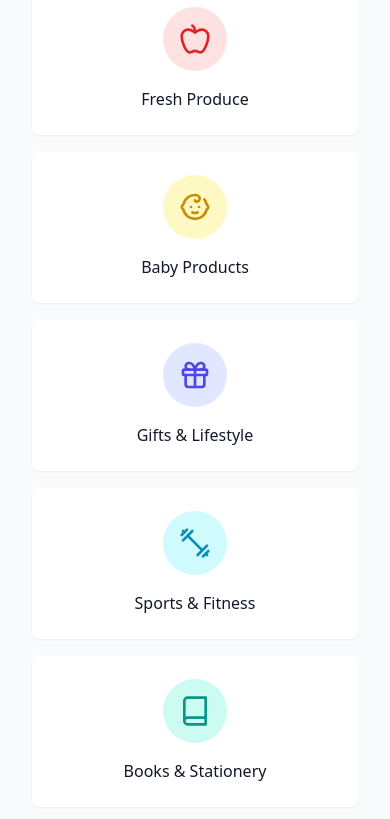
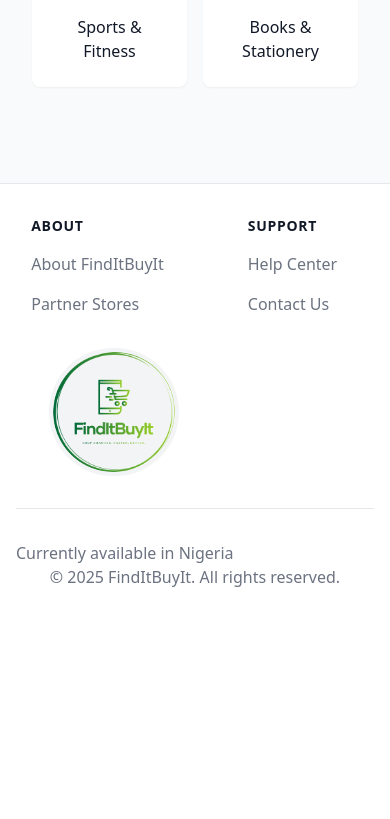
Before and after one commit to JikaMana/FindItBuyIt, a React (Vite) app: page /categories in a window 390 px wide. Shown: the part 2213-3032 px from the top of the page. After the commit the page ends 2834 px from the top, so only its background shows below. Built offline with nearby package versions, Linux system fonts and the light colour scheme; no server answers.

Commit message:
categories section

```diff
--- a/src/components/Layout.jsx
+++ b/src/components/Layout.jsx
@@ -1,4 +1,4 @@
-import React from "react";
+import React, { useRef, useState } from "react";
 import { Search, ShoppingBag, User, Menu } from "lucide-react";
 import { Link } from "react-router-dom";
 import Logo from "/images/FindItBuyItLogo.png";
@@ -120,10 +120,11 @@ export function Layout({ children }) {
             </div>
           </div>
           <div className="mt-8 pt-8 border-t border-gray-200">
-            <p className="text-sm text-gray-500">
-              Currently available in Nigeria
+            <p className="text-gray-500">Currently available in Nigeria</p>
+            <p className="text-gray-500 font-medium text-center">
+              &copy; <span>{new Date().getFullYear()}</span> FindItBuyIt. All
+              rights reserved.
             </p>
-            <p className="text-sm text-gray-500"></p>
           </div>
         </div>
       </footer>
--- a/src/hooks/useProducts.js
+++ b/src/hooks/useProducts.js
@@ -1,4 +1,5 @@
 import { useState, useEffect } from "react";
+// import url from "../../_data/products/product.json"
 
 const useProducts = () => {
   const [featuredProducts, setFeaturedProducts] = useState([]);
@@ -9,7 +10,8 @@ const useProducts = () => {
 
   useEffect(() => {
     const fetchProducts = async () => {
-      const API_URL = "http://localhost:4000";
+      // const API_URL = "http://localhost:4000";
+      const API_URL = "../../_data/products/product.json";
 
       try {
         const [FEATURED_PRODUCTS, ALL_PRODUCTS] = await Promise.all([
@@ -35,6 +37,7 @@ const useProducts = () => {
 
     fetchProducts();
   }, []);
+  console.log(featuredProducts);
 
   return { allProducts, featuredProducts, loading, error };
 };
--- a/src/pages/CategoriesPage.jsx
+++ b/src/pages/CategoriesPage.jsx
@@ -119,7 +119,7 @@ export function CategoriesPage() {
         <h2 className="text-2xl font-bold text-gray-900 mb-6">
           All Categories
         </h2>
-        <div className="grid sm:grid-cols-2 md:grid-cols-3 lg:grid-cols-5 gap-4">
+        <div className="grid  grid-cols-2 md:grid-cols-3 lg:grid-cols-5 gap-4">
           {CATEGORIES.map((category) => (
             <Link
               key={category.name}
@@ -129,7 +129,7 @@ export function CategoriesPage() {
               <div
                 className={`w-16 h-16 rounded-full ${category.color} flex items-center justify-center mb-4`}
               >
-                <category.icon className="w-8 h-8" />
+                <category.icon className=" sm:w-8 sm:h-8" />
               </div>
               <h3 className="text-gray-900 font-medium text-center">
                 {category.name}
--- a/src/pages/ProductDetails.jsx
+++ b/src/pages/ProductDetails.jsx
@@ -53,7 +53,7 @@ export function ProductDetails({ allProducts }) {
               className="w-full h-full object-center object-cover"
             />
           </div>
-          <div className="grid grid-cols-4 gap-4">
+          {/* <div className="grid grid-cols-4 gap-4">
             {[...Array(4)].map((_, i) => (
               <button
                 key={i}
@@ -68,6 +68,15 @@ export function ProductDetails({ allProducts }) {
                 />
               </button>
             ))}
+          </div> */}
+          <div>
+            <h1 className="mt-12">
+              <strong>
+                **Integrate map to located the store if a customer clicms on the
+                get direction <br /> and sekcts a store, let the new page have
+                map, phone number, website, address and more**
+              </strong>
+            </h1>
           </div>
         </div>
 
```
